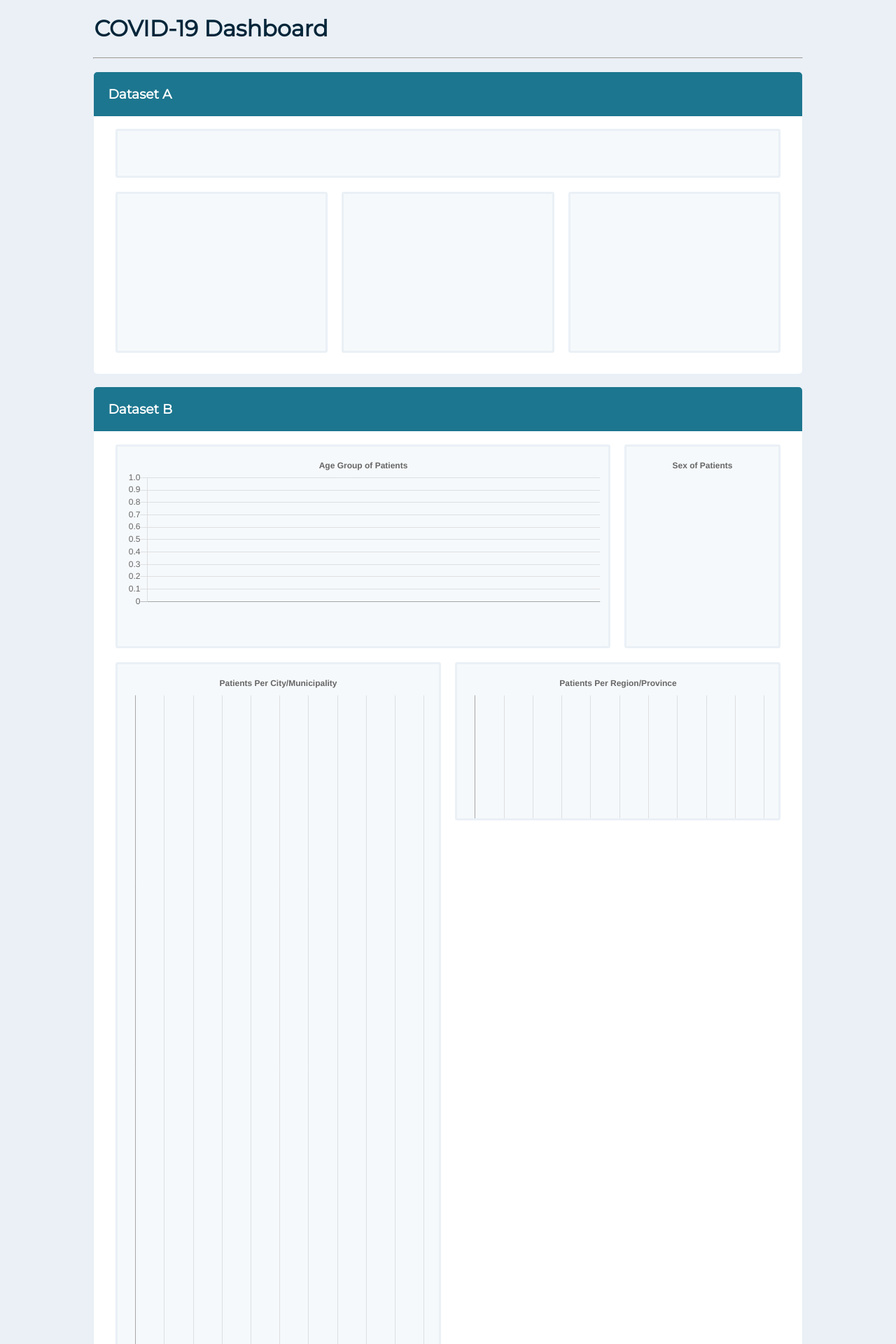
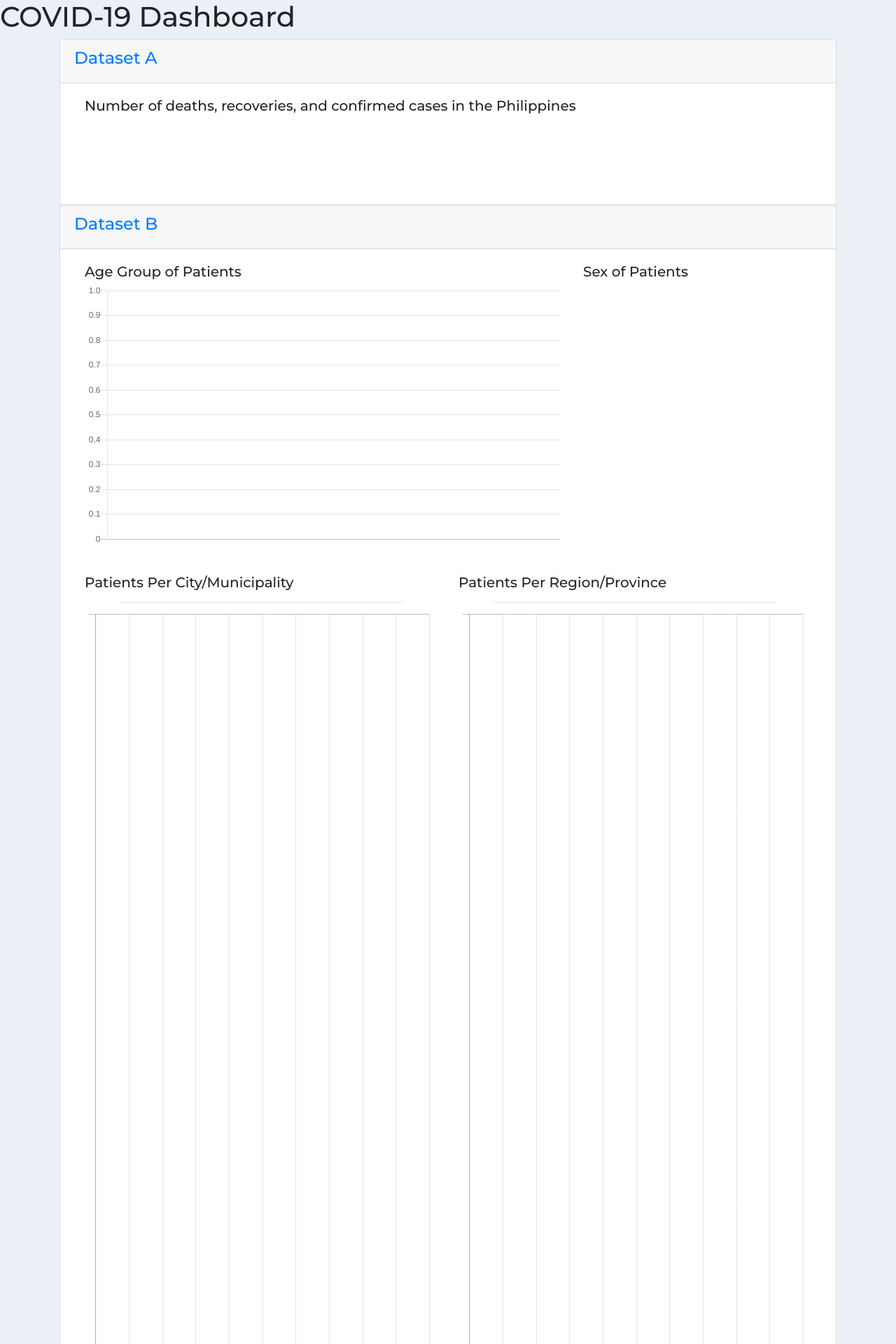
Before and after one commit to rdquiaoit/CMSC127_MP, a Flask app: page / in a window 1280 px wide. Shown: the top 1920 px of the page at 70% size. Run offline with Flask 2, Linux system fonts and the light colour scheme; data that the repository does not hold is empty; a map, chart or similar area stays blank; some libraries are stand-ins or nearby versions.

Commit message:
updated html files

```diff
--- a/templates/dataseta.html
+++ b/templates/dataseta.html
@@ -2,40 +2,78 @@
 <html>
 <head>
 	<title>COVID-19 Dashboard</title>
+	<link rel="shortcut icon" href="{{ url_for('static', filename='icon.png') }}">
+	<link rel="stylesheet" href="{{ url_for('static', filename='style.css') }}">
+	<meta name="viewport" content="width=device-width, initial-scale=1.0">
 	<script src="https://cdnjs.cloudflare.com/ajax/libs/Chart.js/2.5.0/Chart.min.js"></script>
-	<link href="https://fonts.googleapis.com/css2?family=Montserrat:wght@100;400&display=swap" rel="stylesheet">
-	<link rel="stylesheet" href="{{ url_for('static', filename='style.css') }}">
-	<!--//href="../css/style.css" -->
+	<!--	 FONTS 			-->
+	<link href="https://fonts.googleapis.com/css2?family=Montserrat:wght@500&family=Righteous&display=swap" rel="stylesheet">
+	<!-- 	 CHARTS         -->
+	<script src="https://cdnjs.cloudflare.com/ajax/libs/Chart.js/2.5.0/Chart.min.js"></script>
+  	<link rel="stylesheet" href="https://maxcdn.bootstrapcdn.com/bootstrap/4.5.2/css/bootstrap.min.css">
+  	<script src="https://ajax.googleapis.com/ajax/libs/jquery/3.5.1/jquery.min.js"></script>
+  	<script src="https://cdnjs.cloudflare.com/ajax/libs/popper.js/1.16.0/umd/popper.min.js"></script>
+  	<script src="https://maxcdn.bootstrapcdn.com/bootstrap/4.5.2/js/bootstrap.min.js"></script>
 </head>
 <body>
 
-	<h1 id="header">COVID-19 Dashboard</h1>
-	<hr>
-	<div id="graph_A">
-		<h3 align="left">Dataset A </h3>
-		<div id="grid-container-a">
-			<div id="grid-item-1">
-				<canvas id="line-chart" width="150" height="40"></canvas><br>
-			</div>
-			<div id="grid-item-2">
-				<canvas id="death-chart" width="200" height="200"></canvas><br>
-			</div>
-			<div id="grid-item-3">
-				<canvas id="recover-chart" width="200" height="200"></canvas><br>
-			</div>
-			<div id="grid-item-4">
-				<canvas id="confirm-chart" width="200" height="200"></canvas><br>
-			</div>
-		</div>
-	</div>
-
-
+	<div class="wrapper">
+		<h1 class="heading">COVID-19 Dashboard</h1>
+		<div class="container">
+	  	  	<div id="accordion1">
+		    	<div class="card">
+		    		<div class="card-header">
+		        		<a class="card-link" data-toggle="collapse" href="#collapseOne">
+		          			<h4 class="ds-heading">Dataset A</h4>
+		        		</a>
+		      		</div>
+		      		<div id="collapseOne" class="collapse show" data-parent="#accordion1">
+		        		<div class="card-body">
+		        			<div class="container-fluid ds-a">
+			        			<div class="row row-1st">
+				          			<div class="columns col-sm-12 col-md-12" id="phil-chart">
+				          				<div class="inner inner-line-chart">
+					          				<h5 class="line-chart-title">Number of deaths, recoveries, and confirmed cases in the Philippines</h5>
+											<canvas id="line-chart" height="70" width="70"></canvas>
+										</div>
+									</div>
+								</div>
+								<div class="row row-2nd">
+									<div class="columns col-sm-12 col-md-4">
+										<div class="inner">
+											<canvas id="death-chart" height="14" width="20"></canvas>
+										</div>
+									</div>
+									<div class="columns col-sm-12 col-md-4">
+										<div class="inner">
+											<canvas id="recover-chart" height="14" width="20"></canvas>
+										</div>
+									</div>
+									<div class="columns col-sm-12 col-md-4">
+										<div class="inner">
+											<canvas id="confirm-chart" height="14" width="20"></canvas>
+										</div>
+									</div>
+								</div>
+							</div>
+		        		</div>
+		  			</div>
+		  		</div> <!-- end of card -->
+			</div> <!-- end of acoordion1 -->
 
 
 	{% block heading %} {% endblock %}
 
 	{% block body %}
 	{% endblock %}
+
+		</div> <!--- end of container -->
+	</div> <!-- end of wrapper -->
+
+	<footer class="footer">
+      	<p>Copyright &copy; 2020 <br> CREATED BY BONGALBAL NGO PEREÑA QUIAOIT</p>
+    </footer>
+
 
 
 
@@ -57,25 +95,40 @@
 		        	data: data.confirmed_ph,
 		        	label: "confirmed cases",
 		        	borderColor: "#fd7d00",
+					pointBorderColor: "#fd7d00",
+					pointBackgroundColor: "#FFF",
+					pointBorderWidth: 1,
+					pointRadius: 2,
 		        	fill: false
 		        }, {
 		        	data: data.recovered_ph,
 			        label: "recoveries",
 			        borderColor: "#013183",
+			        pointBorderColor: "#013183",
+					pointBackgroundColor: "#FFF",
+					pointBorderWidth: 1,
+					pointRadius: 2,
 			    	fill: false
 		        }, {
 		        	data: data.died_ph,
 		        	label: "deaths",
 		        	borderColor: "#e7b901",
+		        	pointBorderColor: "#e7b901",
+					pointBackgroundColor: "#FFF",
+					pointBorderWidth: 1,
+					pointRadius: 2,
 		        	fill: false
 		        }]
 		    },
 		    options: {
-			    title: {
-			        display: true,
-			        text: 'Number of deaths, recoveries, and confirmed cases in the Philippines',
-			        fontSize: 20
-			    }
+		    	maintainAspectRatio: false,
+		    	scales: {
+				    xAxes: [{
+				    	gridLines: {
+				    		display: false
+				    	}
+				    }]
+				}
 		    }
 		 });
 
@@ -89,15 +142,16 @@
 		        datasets:
 		        [{
 		            label: "Total cases",
-		            backgroundColor: "#e7b901",
 		            data: data.countries_dth,
+		            backgroundColor: "rgba(231, 185, 1, 1)",
+		            hoverBackgroundColor: "rgba(231, 185, 1, 0.6)"
 		        }]
 		    },
 		    options: {
 		        legend: { display: false },
 		        title: {
 			        display: true,
-			        text: 'Total Number of Deaths in 5 Countries'
+			        text: 'Total Number of Deaths in 7 Countries'
 			    }
 		    }
 		});
@@ -110,15 +164,16 @@
 		        datasets:
 		        [{
 		            label: "Total cases",
-		            backgroundColor: "#013183",
 		            data: data.countries_rec,
+		            backgroundColor: "rgba(1, 49, 131, 1)",
+		            hoverBackgroundColor: "rgba(1, 49, 131, 0.6)"
 		        }]
 		    },
 		    options: {
 		        legend: { display: false },
 		        title: {
 			        display: true,
-			        text: 'Total Number of Recoveries in 5 Countries'
+			        text: 'Total Number of Recoveries in 7 Countries'
 			    }
 		    }
 		});
@@ -131,15 +186,16 @@
 		        datasets:
 		        [{
 		            label: "Total cases",
-		            backgroundColor: "#fd7d00",
 		            data: data.countries_con,
+		            backgroundColor: "rgba(253, 125, 0, 1)",
+		            hoverBackgroundColor: "rgba(253, 125, 0, 0.6)"
 		        }]
 		    },
 		    options: {
 		        legend: { display: false },
 		        title: {
 			        display: true,
-			        text: 'Total Number of Confirmed Cases in 5 Countries'
+			        text: 'Total Number of Confirmed Cases in 7 Countries'
 			    }
 		    }
 		});
@@ -156,7 +212,7 @@
 		const countries_con = [];
 		const countries_rec = [];
 		const countries_dth = [];
-		const countries = ["China", "Philippines", "Russia", "Afghanistan", "Spain"];
+		const countries = ["Brazil", "China", "Colombia", "India", "Mexico", "Philippines", "Spain"];
 
 		const api_url = 'https://pomber.github.io/covid19/timeseries.json';
 		const response = await fetch (api_url);
--- a/templates/datasetb.html
+++ b/templates/datasetb.html
@@ -2,27 +2,60 @@
 
 {% block heading %}
 	<link rel="stylesheet" href="{{ url_for('static', filename='style.css') }}">
+
 {% endblock %}
 
 {% block body %}
 
-	<div id="graph_B">
-		<h3 align="left">Dataset B</h3>
-		<div id="grid-container-b">
-			<div id="grid-item-b-1">
-				<canvas id="age-chart" width="300" height="100"></canvas><br><br>
-			</div>
-			<div id="grid-item-b-2">
-				<canvas id="sex-chart" width="10" height="10"></canvas><br><br>
-			</div>
-			<div id="grid-item-b-3">
-				<canvas id="muni-chart" width="3" height="15"></canvas><br><br>
-			</div>
-			<div id="grid-item-b-4">
-				<canvas id="region-chart" width="20" height="20"></canvas><br><br>
-			</div>
+<div id="accordion2">
+	<div class="card">
+		<div class="card-header">
+    		<a class="card-link" data-toggle="collapse" href="#collapseTwo">
+      			<h4 class="ds-heading">Dataset B</h4>
+    		</a>
+  		</div>
+  		<div id="collapseTwo" class="collapse show" data-parent="#accordion2">
+    		<div class="card-body">
+    			<div class="container-fluid ds-b">
+    				<div class="row row-3rd">
+						<div class="columns col-sm-12 col-md-8">
+							<div class="inner col-age">
+								<h5>Age Group of Patients</h5>
+								<canvas id="age-chart" width="90" height="50"></canvas>
+							</div>
+						</div>
+						<div class="columns col-sm-12 col-md-4">
+							<div class="inner col-sex">
+								<h5>Sex of Patients</h5>
+								<canvas id="sex-chart" width="30" height="38"></canvas>
+							</div>
+						</div>
+					</div>
+
+					<div class="row row-4th">
+						<div class="columns col-sm-12 col-md-6">
+							<div class="inner">
+								<h5>Patients Per City/Municipality</h5><hr>
+								<div id="scroll-1">
+									<canvas id="muni-chart" width="2" height="50"></canvas>
+								</div>
+							</div>
+						</div>
+						<div class="columns col-sm-12 col-md-6">
+							<div class="inner">
+								<h5>Patients Per Region/Province</h5><hr>
+								<div id="scroll-2">
+									<canvas id="region-chart" width="2" height="9"></canvas>
+								</div>
+							</div>
+						</div>
+					</div>
+				</div>
+    		</div>
 		</div>
-	</div>
+	</div> <!-- end of card -->
+</div> <!-- end of acoordion2 -->
+
 
 {% block javascript %}
 <script>
@@ -36,14 +69,19 @@
 			datasets: [{
 				label: 'Number of Patients',
 				data: ageData,
-				backgroundColor: 'rgba(253, 125, 0, 0.3)'
+				backgroundColor: 'rgba(253, 125, 0, 0.3)',
+				borderColor: 'rgba(253, 125, 0, 1)',
+				borderWidth: 2
 			}]
 		},
 		options: {
 			legend: { display: false },
-			title: {
-		        display: true,
-		        text: 'Age Group of Patients'
+			scales: {
+			    xAxes: [{
+			    	gridLines: {
+			        	display: false
+			      	}
+			    }]
 			}
 		}
 	});
@@ -58,20 +96,15 @@
 			datasets: [{
 				label: 'Sex of Patients',
 				data: sexData,
-				backgroundColor: [
-				"#fb991c",
-				"#0061bf",
-				"#7b7c7e"
-				]
+				backgroundColor: ["#fb991c", "#0061bf", "#7b7c7e"]
 			}]
 		},
 		options: {
 			legend: {
-				position: 'right'
-			},
-			title: {
-		        display: true,
-		        text: 'Sex of Patients'
+				position : 'bottom',
+				labels : {
+					usePointStyle : true,
+				}
 			}
 		}
 	});
@@ -86,15 +119,14 @@
 			datasets: [{
 				label: 'Number of Patients',
 				data: muniData,
-				backgroundColor: "#2ab572"
+				backgroundColor: "#2f90a7"
 			}]
 		},
 		options: {
 			legend: { display: false },
-			title: {
-		        display: true,
-		        text: 'Patients Per City/Municipality'
-			}
+			xAxes: [{
+			    stacked: true
+			}]
 		}
 	});
 
@@ -108,15 +140,14 @@
 			datasets: [{
 				label: 'Number of Patients',
 				data: regData,
-				backgroundColor: "#fee259"
+				backgroundColor: "#e4704a"
 			}]
 		},
 		options: {
 			legend: { display: false },
-			title: {
-		        display: true,
-		        text: 'Patients Per Region/Province'
-			}
+			xAxes: [{
+			    stacked: true
+			}]
 		}
 	});
 
```
